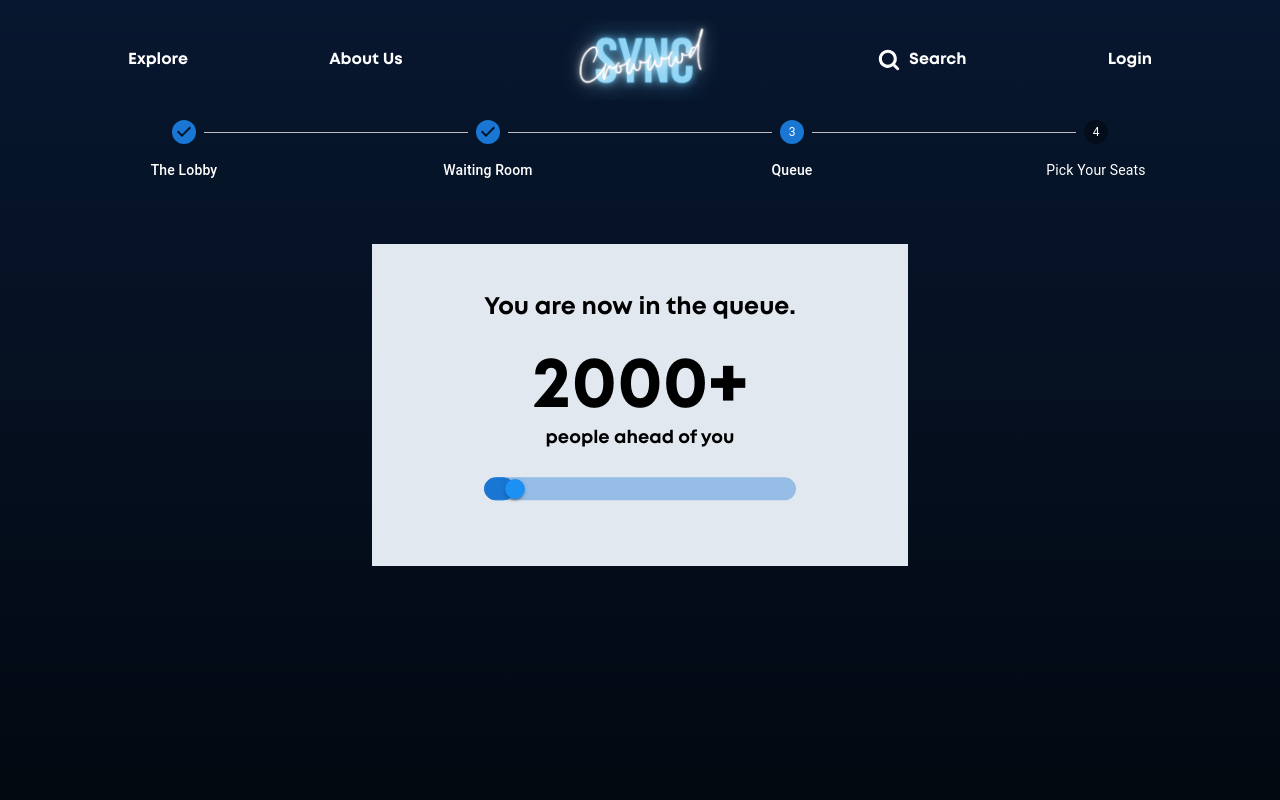
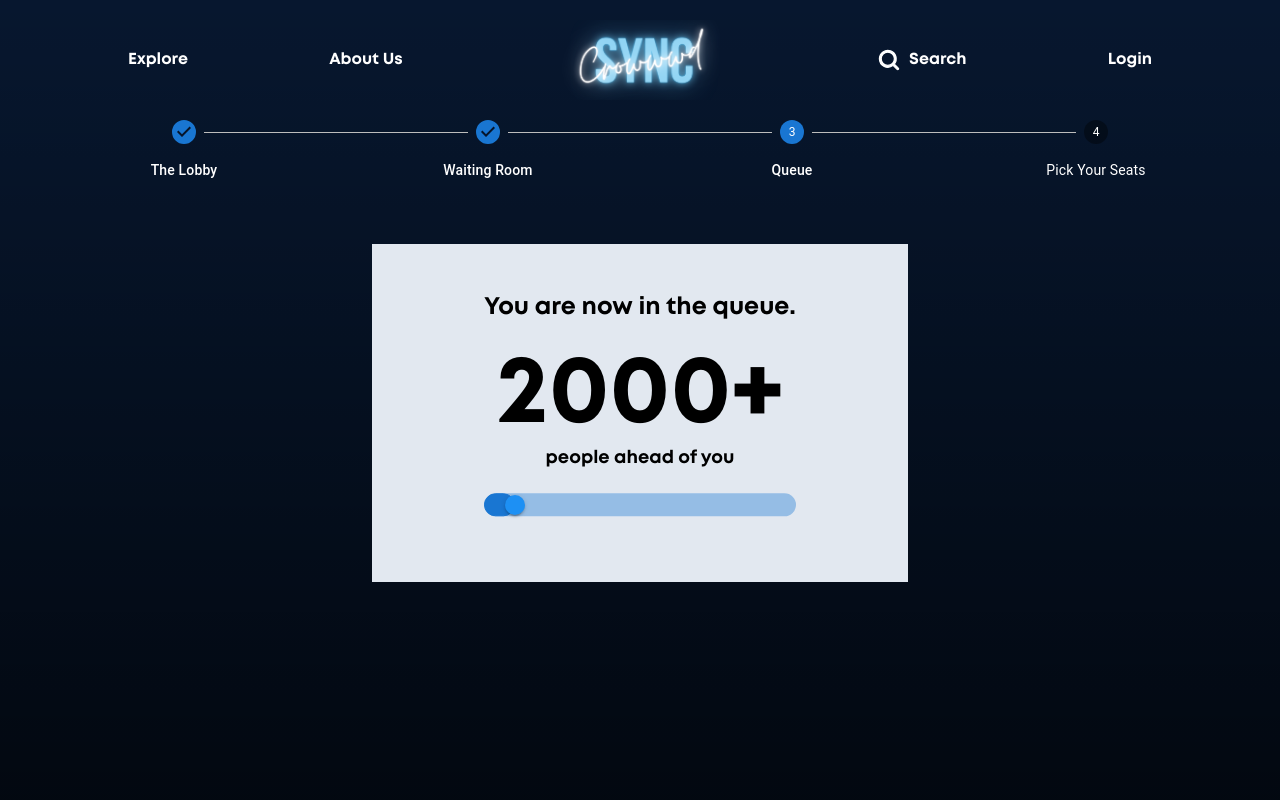
Before and after one commit to swiifttay/crowwwd, a Next.js app in the folder frontend/: page /queue in a window 1280 px wide. Shown: the top 800 px of the page. Built offline with nearby package versions, Linux system fonts and the light colour scheme.

Commit message:
feat: queue slider automatic

```diff
--- a/frontend/src/app/queue/page.tsx
+++ b/frontend/src/app/queue/page.tsx
@@ -1,8 +1,41 @@
+"use client";
+
 import { Box, Slider } from "@mui/material";
+import { useEffect, useState } from "react";
 import Stepper from "../components/WaitingRoom/Stepper";
 import "./style.css";
 
 export default function Queue() {
+  const [sliderValue, setSliderValue] = useState(5);
+  const [peopleCount, setPeopleCount] = useState("2000+");
+
+  const updateSlider = () => {
+    setSliderValue((prevValue) => {
+      const newValue = prevValue + 1;
+      return newValue > 100 ? 0 : newValue;
+    });
+  };
+
+  useEffect(() => {
+    const interval = setInterval(updateSlider, 1000);
+
+    return () => {
+      clearInterval(interval);
+    };
+  }, []);
+
+  useEffect(() => {
+    if (sliderValue >= 0 && sliderValue < 20) {
+      setPeopleCount("2000+");
+    } else if (sliderValue >= 20 && sliderValue < 70) {
+      setPeopleCount("1000+");
+    } else if (sliderValue >= 70 && sliderValue < 80) {
+      setPeopleCount("500+");
+    } else {
+      setPeopleCount("100+");
+    }
+  }, [sliderValue]);
+
   return (
     <main className="flex flex-col items-center w-full h-screen px-8">
       <Stepper activeStep={2} />
@@ -19,12 +52,13 @@ export default function Queue() {
         }}
       >
         <div className="text-black justify-center text-center items-center align-middle flex flex-col p-12 lg:px-28 pb-16">
-          <div className="font-bold text-2xl mb-7">
+          <div className="font-bold text-2xl mb-6">
             You are now in the queue.
           </div>
-          <div className="font-bold text-7xl">2000+</div>
-          <div className="font-bold text-lg mb-6">people ahead of you</div>
-          <Slider defaultValue={10} aria-label="Default" />
+
+          <div className="font-bold text-8xl">{peopleCount}</div>
+          <div className="font-bold text-lg mb-5">people ahead of you</div>
+          <Slider value={sliderValue} aria-label="Default" />
         </div>
       </Box>
     </main>
```
